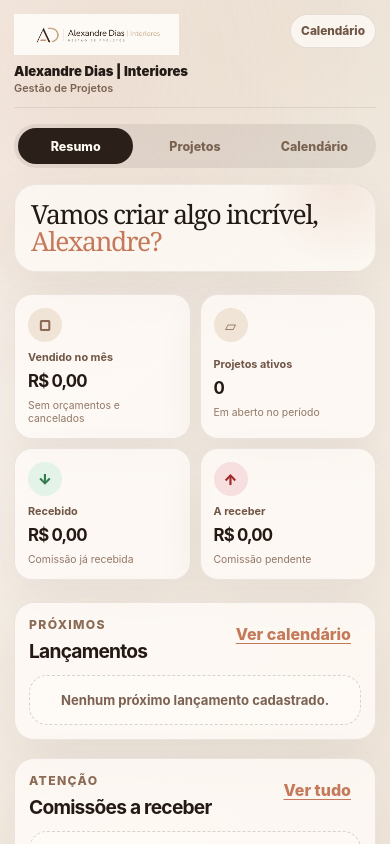
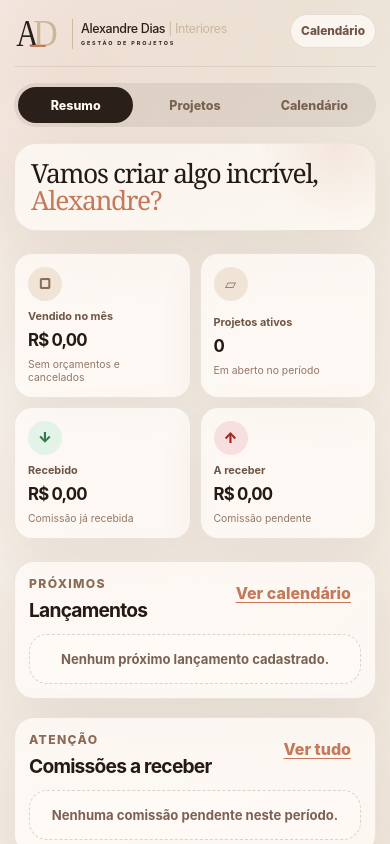
Before and after one commit to arqalexandredias-prog/gestao-projetos, a React (Vite) app: page / in a window 390 px wide. Shown: the top 844 px of the page. Built offline with nearby package versions, Linux system fonts and the light colour scheme.

Commit message:
Cria logo em HTML e CSS

```diff
--- a/src/App.css
+++ b/src/App.css
@@ -1469,4 +1469,152 @@ td {
   .topbar-title span {
     font-size: 0.68rem;
   }
-}
+}/* Marca em HTML/CSS — substitui a imagem da logo */
+.brand-wordmark {
+  display: flex;
+  align-items: center;
+  gap: 12px;
+  width: max-content;
+  max-width: 100%;
+  color: #2b1f1a;
+}
+
+.brand-monogram {
+  position: relative;
+  display: grid;
+  grid-template-columns: 32px 32px;
+  align-items: center;
+  width: 66px;
+  height: 52px;
+  flex: 0 0 auto;
+}
+
+.brand-letter-a,
+.brand-letter-d {
+  font-family: "Times New Roman", Georgia, serif;
+  font-size: 3.2rem;
+  font-weight: 400;
+  line-height: 0.8;
+  letter-spacing: -0.18em;
+}
+
+.brand-letter-a {
+  color: #2b1f1a;
+  transform: scaleX(0.82);
+}
+
+.brand-letter-d {
+  color: #cbb89a;
+  transform: translateX(-8px) scaleX(0.9);
+}
+
+.brand-monogram i {
+  position: absolute;
+  left: 22px;
+  bottom: 9px;
+  width: 22px;
+  height: 3px;
+  border-radius: 999px;
+  background: #c47a5a;
+}
+
+.brand-divider {
+  width: 1px;
+  height: 38px;
+  background: #cbb89a;
+  opacity: 0.9;
+}
+
+.brand-copy {
+  display: grid;
+  gap: 4px;
+  min-width: 0;
+}
+
+.brand-copy strong {
+  display: block;
+  color: #2b1f1a;
+  font-size: 1rem;
+  font-weight: 500;
+  line-height: 1.05;
+  letter-spacing: -0.03em;
+  white-space: nowrap;
+}
+
+.brand-copy strong em {
+  color: #cbb89a;
+  font-style: normal;
+  font-weight: 400;
+}
+
+.brand-copy span {
+  display: block;
+  color: #2b1f1a;
+  font-size: 0.43rem;
+  font-weight: 700;
+  letter-spacing: 0.52em;
+  text-transform: uppercase;
+  white-space: nowrap;
+}
+
+.sidebar .brand-wordmark {
+  transform-origin: left center;
+  transform: scale(0.82);
+}
+
+.topbar .brand-wordmark {
+  transform-origin: left center;
+  transform: scale(0.82);
+}
+
+@media (max-width: 620px) {
+  .topbar {
+    align-items: flex-start;
+  }
+
+  .topbar-brand {
+    display: block;
+    max-width: calc(100% - 128px);
+  }
+
+  .topbar .brand-wordmark {
+    transform: none;
+    gap: 8px;
+  }
+
+  .topbar .brand-monogram {
+    grid-template-columns: 24px 24px;
+    width: 50px;
+    height: 40px;
+  }
+
+  .topbar .brand-letter-a,
+  .topbar .brand-letter-d {
+    font-size: 2.35rem;
+  }
+
+  .topbar .brand-letter-d {
+    transform: translateX(-6px) scaleX(0.9);
+  }
+
+  .topbar .brand-monogram i {
+    left: 16px;
+    bottom: 7px;
+    width: 16px;
+    height: 2px;
+  }
+
+  .topbar .brand-divider {
+    height: 30px;
+  }
+
+  .topbar .brand-copy strong {
+    font-size: 0.78rem;
+    white-space: normal;
+  }
+
+  .topbar .brand-copy span {
+    font-size: 0.34rem;
+    letter-spacing: 0.34em;
+  }
+}
--- a/src/App.jsx
+++ b/src/App.jsx
@@ -2,7 +2,6 @@ import { useEffect, useMemo, useState } from "react";
 import "./App.css";
 
 const STORAGE_KEY = "alexandre-dias-gestao-projetos-v1";
-const LOGO_SRC = "/logo-dashboard.png";
 
 const STATUS_OPTIONS = ["Orçamento", "A receber", "Parcial", "Recebido", "Cancelado"];
 
@@ -174,11 +173,22 @@ function getStatusClass(status) {
 
 function BrandLogo({ mobile = false }) {
   return (
-    <img
-      src={LOGO_SRC}
-      alt="Alexandre Dias | Interiores - Gestão de Projetos"
-      className={mobile ? "brand-logo brand-logo-mobile" : "brand-logo"}
-    />
+    <div className={`brand-wordmark ${mobile ? "brand-wordmark-mobile" : ""}`}>
+      <div className="brand-monogram">
+        <span className="brand-letter-a">A</span>
+        <span className="brand-letter-d">D</span>
+        <i />
+      </div>
+
+      <div className="brand-divider" />
+
+      <div className="brand-copy">
+        <strong>
+          Alexandre Dias <em>| Interiores</em>
+        </strong>
+        <span>Gestão de Projetos</span>
+      </div>
+    </div>
   );
 }
 
@@ -1012,14 +1022,7 @@ export default function App() {
       <section className="content">
         <header className="topbar">
           <div className="topbar-brand">
-            <div className="mobile-logo-holder">
-              <BrandLogo mobile />
-            </div>
-
-            <div className="topbar-title">
-              <strong>Alexandre Dias | Interiores</strong>
-              <span>Gestão de Projetos</span>
-            </div>
+            <BrandLogo mobile />
           </div>
 
           <div className="topbar-actions">
```
